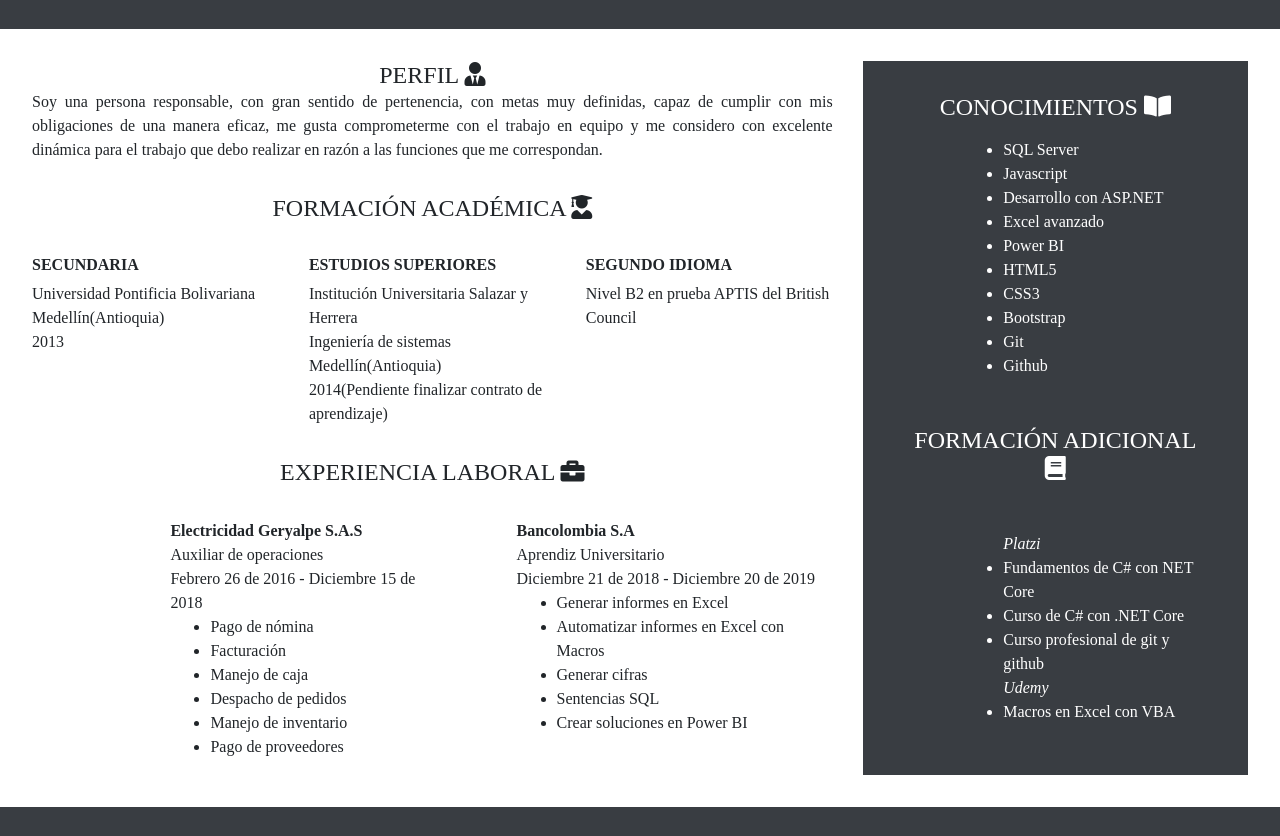
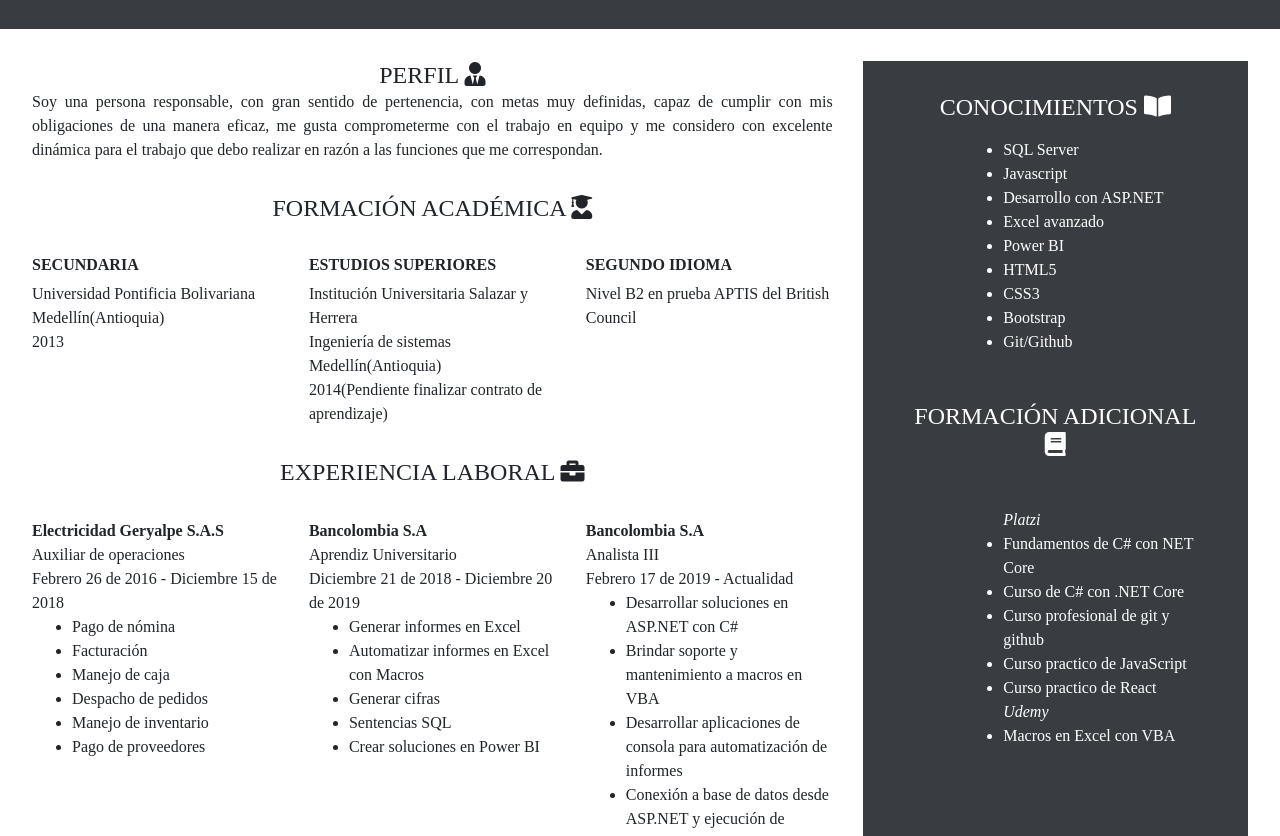
Before and after one commit to SantiagoPA97/Curriculum-vitae, a plain HTML site: page index.html in a window 1280 px wide. Shown: the part 105-941 px from the top of the page. Drawn offline with nearby package versions, Linux system fonts and the light colour scheme.

Commit message:
Se añaden nuevos conocimientos y experiencia adquirida

```diff
--- a/index.html
+++ b/index.html
@@ -107,7 +107,7 @@
                     </div>
                     <div class="col-md-12">
                         <div class="row">
-                            <div class="col-md-4 offset-md-2">
+                            <div class="col-md-4">
                                 <p class="empresa">Electricidad Geryalpe S.A.S</p>
                                 <p>Auxiliar de operaciones</p>
                                 <p>Febrero 26 de 2016 - Diciembre 15 de 2018</p>
@@ -120,7 +120,7 @@
                                     <li>Pago de proveedores</li>
                                 </ul>
                             </div>
-                            <div class="col-md-5 offset-md-1">
+                            <div class="col-md-4">
                                 <p class="empresa">Bancolombia S.A</p>
                                 <p>Aprendiz Universitario</p>
                                 <p>Diciembre 21 de 2018 - Diciembre 20 de 2019</p>
@@ -130,6 +130,17 @@
                                     <li>Generar cifras</li>
                                     <li>Sentencias SQL</li>
                                     <li>Crear soluciones en Power BI</li>
+                                </ul>
+                            </div>
+                            <div class="col-md-4">
+                                <p class="empresa">Bancolombia S.A</p>
+                                <p>Analista III</p>
+                                <p>Febrero 17 de 2019 - Actualidad</p>
+                                <ul>
+                                    <li>Desarrollar soluciones en ASP.NET con C#</li>
+                                    <li>Brindar soporte y mantenimiento a macros en VBA</li>
+                                    <li>Desarrollar aplicaciones de consola para automatización de informes</li>
+                                    <li>Conexión a base de datos desde ASP.NET y ejecución de queries SQL</li>
                                 </ul>
                             </div>
                         </div>
@@ -153,8 +164,7 @@
                             <li>HTML5</li>
                             <li>CSS3</li>
                             <li>Bootstrap</li>
-                            <li>Git</li>
-                            <li>Github</li>
+                            <li>Git/Github</li>
                         </ul>
                     </div>
                     <div class="col-md-12 text-center mb-5">
@@ -168,6 +178,8 @@
                             <li>Fundamentos de C# con NET Core</li>
                             <li>Curso de C# con .NET Core</li>
                             <li>Curso profesional de git y github</li>
+                            <li>Curso practico de JavaScript</li>
+                            <li>Curso practico de React</li>
                             <p class="curso">Udemy</p>
                             <li>Macros en Excel con VBA</li>
                         </ul>
```
